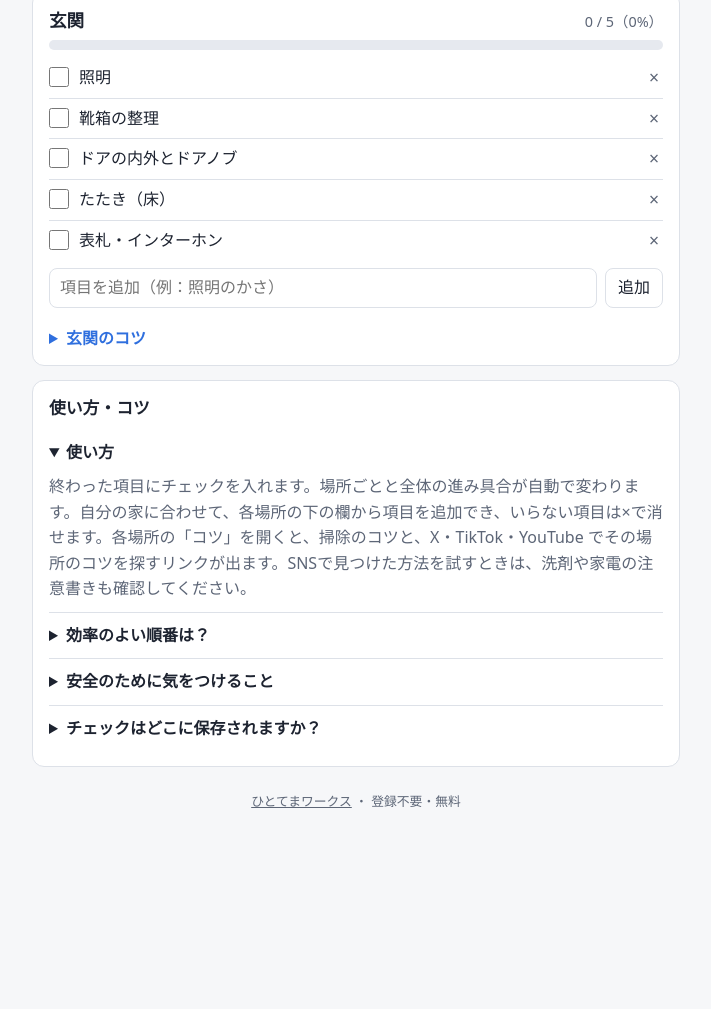
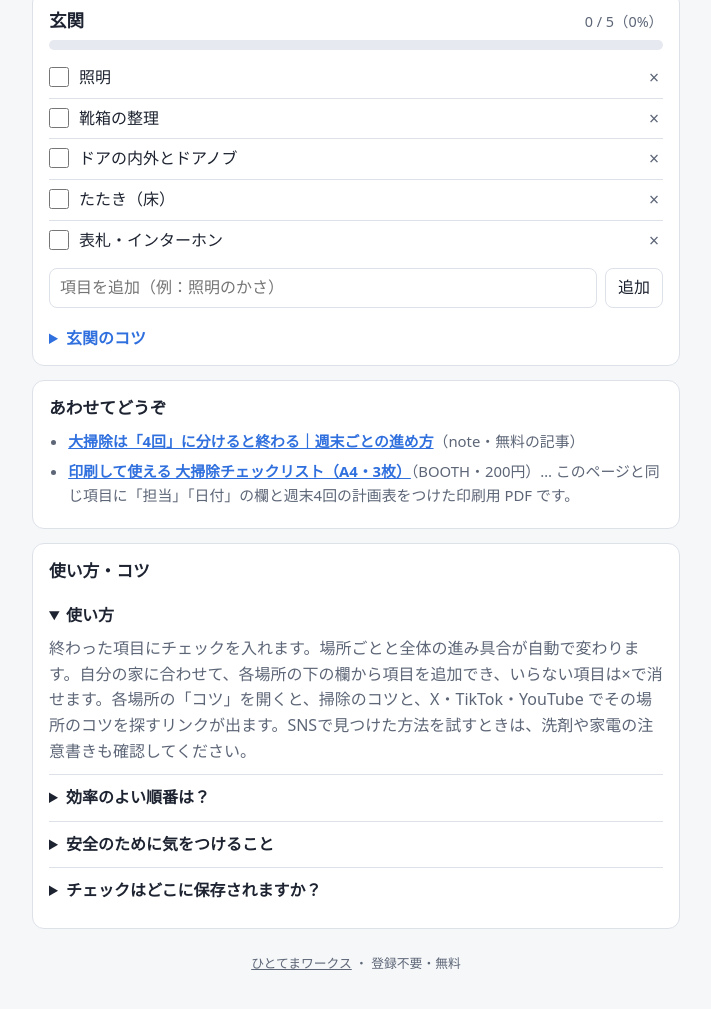
Before and after one commit to hitotemaworks/hitotemaworks.github.io, a plain HTML site: page oosouji-checklist/index.html in a window 1280 px wide. Shown: the part 3265-4274 px from the top of the page, without its empty margins (284-995 px from the left). Before the commit the page ends 4124 px from the top, so only its background shows below. Drawn offline with Linux system fonts and the light colour scheme.

Commit message:
大掃除チェックリストに note の記事と BOOTH の印刷版へのリンクを追加
Co-Authored-By: Claude Opus 5.5 <noreply@anthropic.com>

```diff
--- a/oosouji-checklist/index.html
+++ b/oosouji-checklist/index.html
@@ -91,14 +91,17 @@
   details p, details li { color: var(--muted); }
   details p { margin: 8px 0 0; }
   details ul { margin: 8px 0 0; padding-left: 1.2em; }
-  .faq h2 { font-size: 1.05rem; margin: 0 0 8px; }
+  .faq h2, .related h2 { font-size: 1.05rem; margin: 0 0 8px; }
+  .related ul { margin: 0; padding-left: 1.2em; }
+  .related li { margin-bottom: 6px; color: var(--muted); font-size: .93rem; }
+  .related a { color: var(--accent); font-weight: 600; }
   footer { text-align: center; color: var(--muted); font-size: .8rem; margin-top: 24px; }
   footer a { color: inherit; }
 
   @media print {
     :root { --bg: #fff; --card: #fff; --text: #000; --muted: #333; --line: #bbb; }
     body { background: #fff; }
-    .toolbar, .add, .del, .faq, footer, .lead, .disclosure, .note, details.tips { display: none !important; }
+    .toolbar, .add, .del, .faq, .related, footer, .lead, .disclosure, .note, details.tips { display: none !important; }
     .total { position: static; }
     .card { break-inside: avoid; border-color: #bbb; }
     .hide-done ul.items li.done { display: flex; }
@@ -124,6 +127,14 @@
   </section>
 
   <div id="areas"></div>
+
+  <section class="card related" aria-labelledby="related-h">
+    <h2 id="related-h">あわせてどうぞ</h2>
+    <ul>
+      <li><a href="https://note.com/hitotemaworks/n/n92b365ae2c05" target="_blank" rel="noopener">大掃除は「4回」に分けると終わる｜週末ごとの進め方</a>（note・無料の記事）</li>
+      <li><a href="https://hitotemaworks.booth.pm/items/9209625" target="_blank" rel="noopener">印刷して使える 大掃除チェックリスト（A4・3枚）</a>（BOOTH・200円）… このページと同じ項目に「担当」「日付」の欄と週末4回の計画表をつけた印刷用 PDF です。</li>
+    </ul>
+  </section>
 
   <section class="card faq" aria-labelledby="faq-h">
     <h2 id="faq-h">使い方・コツ</h2>
--- a/sitemap.xml
+++ b/sitemap.xml
@@ -1,7 +1,7 @@
 <?xml version="1.0" encoding="UTF-8"?>
 <urlset xmlns="http://www.sitemaps.org/schemas/sitemap/0.9">
-  <url><loc>https://hitotemaworks.github.io/</loc><lastmod>2026-11-23</lastmod></url>
+  <url><loc>https://hitotemaworks.github.io/</loc><lastmod>2026-11-24</lastmod></url>
   <url><loc>https://hitotemaworks.github.io/nenrei-hayamihyo/</loc><lastmod>2026-11-23</lastmod></url>
-  <url><loc>https://hitotemaworks.github.io/oosouji-checklist/</loc><lastmod>2026-11-23</lastmod></url>
+  <url><loc>https://hitotemaworks.github.io/oosouji-checklist/</loc><lastmod>2026-11-24</lastmod></url>
   <url><loc>https://hitotemaworks.github.io/warikan-keisha/</loc><lastmod>2026-11-23</lastmod></url>
 </urlset>
```
